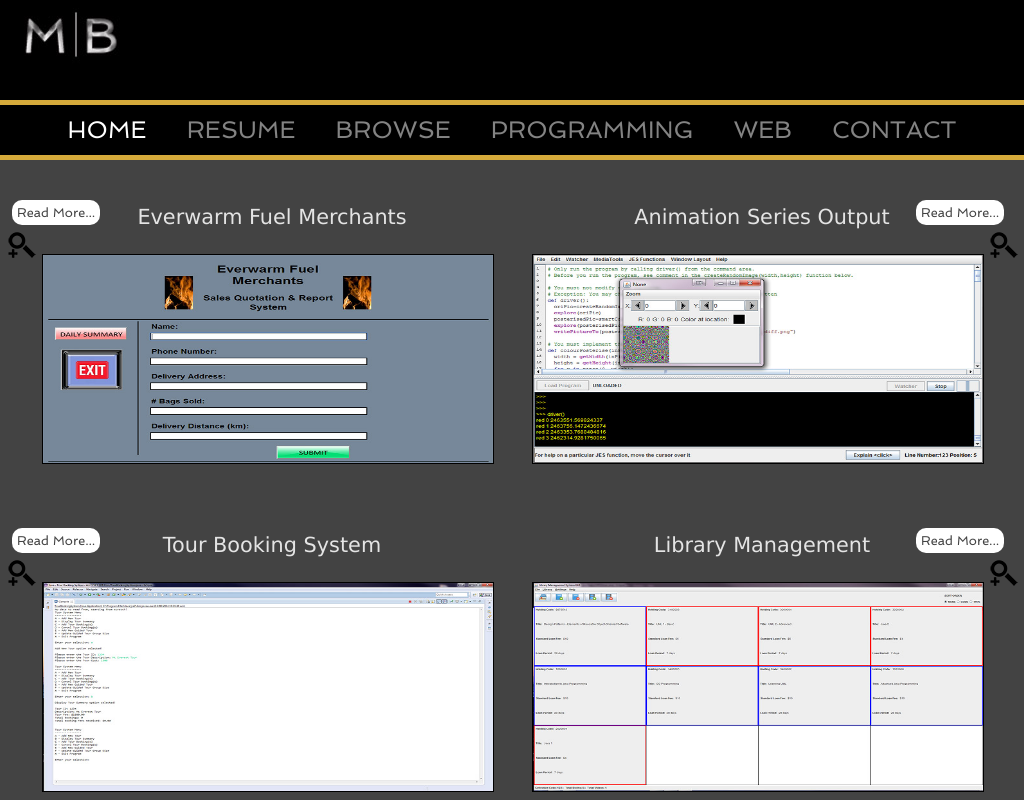
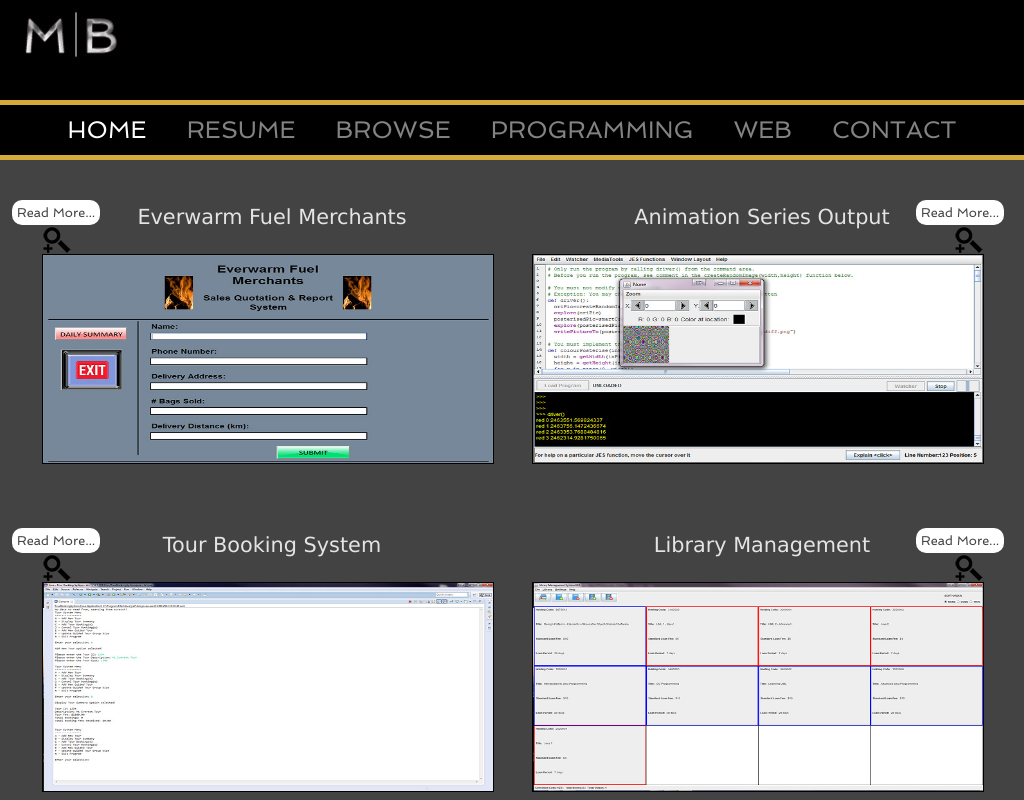
Before and after one commit to arinrare/originalportfolio-react-ts, a React (Create React App) app: page /browse in a window 1024 px wide. Shown: the top 800 px of the page. Built offline with nearby package versions, Linux system fonts and the light colour scheme; the HTML template or start-up script is replaced by a standard one.

Commit message:
Tweaked responsive CSS for Browse page

```diff
--- a/src/pages/browse/browse.css
+++ b/src/pages/browse/browse.css
@@ -222,3 +222,35 @@
 .zoomIcon:focus  ~ .readContainer {
 	display: block;
 }
+
+@media  (min-width: 996px) and (max-width: 1050px) {
+	.zoomIconLeft {
+		left: 0px;
+		top: 25px;
+	}
+	.zoomIconRight {
+		right: 0px;
+		top: 25px;
+	}
+}
+
+@media (min-width: 450px) and (max-width: 560px) {
+	.zoomIconLeft {
+		left: 0px;
+		top: 25px;
+	}
+	.zoomIconRight {
+		right: 0px;
+		top: 25px;
+	}
+	.browseContainer {
+		margin-left: 0px !important;
+		margin-right: 0px !important;
+	}
+	.readMoreLeft {
+		left: 0px;
+	}
+	.readMoreRight {
+		right: 0px;
+	}
+}
```
